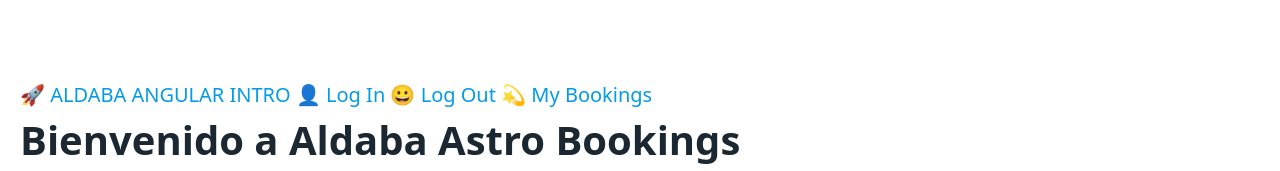
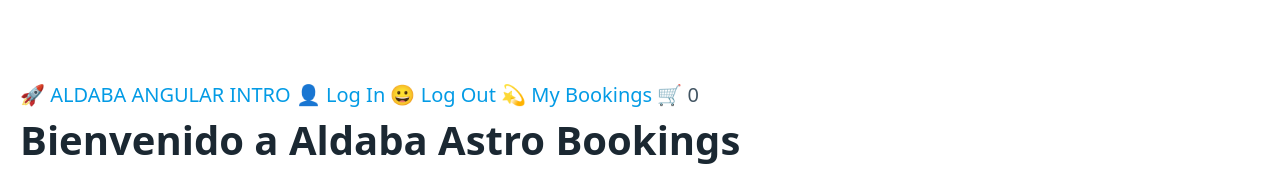
Before and after one commit to Esmoris/Aldaba-Angular-Intro, an Angular app: page / in a window 1280 px wide. Shown: the top 171 px of the page. Built offline with nearby package versions, Linux system fonts and the light colour scheme.

Commit message:
feat: servicio de reservas

```diff
--- a/src/app/core/bookings.service.ts
+++ b/src/app/core/bookings.service.ts
@@ -10,7 +10,8 @@ export class BookingsService {
   constructor() {}
 
   public postBooking(booking: Booking) {
-    console.log(booking);
+    console.log({ reserva: booking });
     this.bookings.push(booking);
+    console.log({ lista: this.bookings });
   }
 }
--- a/src/app/core/header/header.component.html
+++ b/src/app/core/header/header.component.html
@@ -5,4 +5,5 @@
   <a routerLink="login"> 👤 Log In</a>
   <a routerLink="logout"> 😀 Log Out</a>
   <a routerLink="bookings"> 💫 My Bookings</a>
+  <span> 🛒 {{ bookingsCount }}</span>
 </header>
--- a/src/app/core/header/header.component.ts
+++ b/src/app/core/header/header.component.ts
@@ -1,4 +1,5 @@
 import { Component, OnInit } from "@angular/core";
+import { BookingsService } from "../bookings.service";
 
 @Component({
   selector: "app-header",
@@ -7,7 +8,10 @@ import { Component, OnInit } from "@angular/core";
 })
 export class HeaderComponent implements OnInit {
   public title = "aldaba angular intro";
-  constructor() {}
+  public bookingsCount: number = 0;
+  constructor(private bookingsService: BookingsService) {
+    this.bookingsCount = this.bookingsService.bookings.length;
+  }
 
   ngOnInit(): void {}
 }
```
Also changed, not shown: 1 other file (tests, documents, lock files or other folders).
